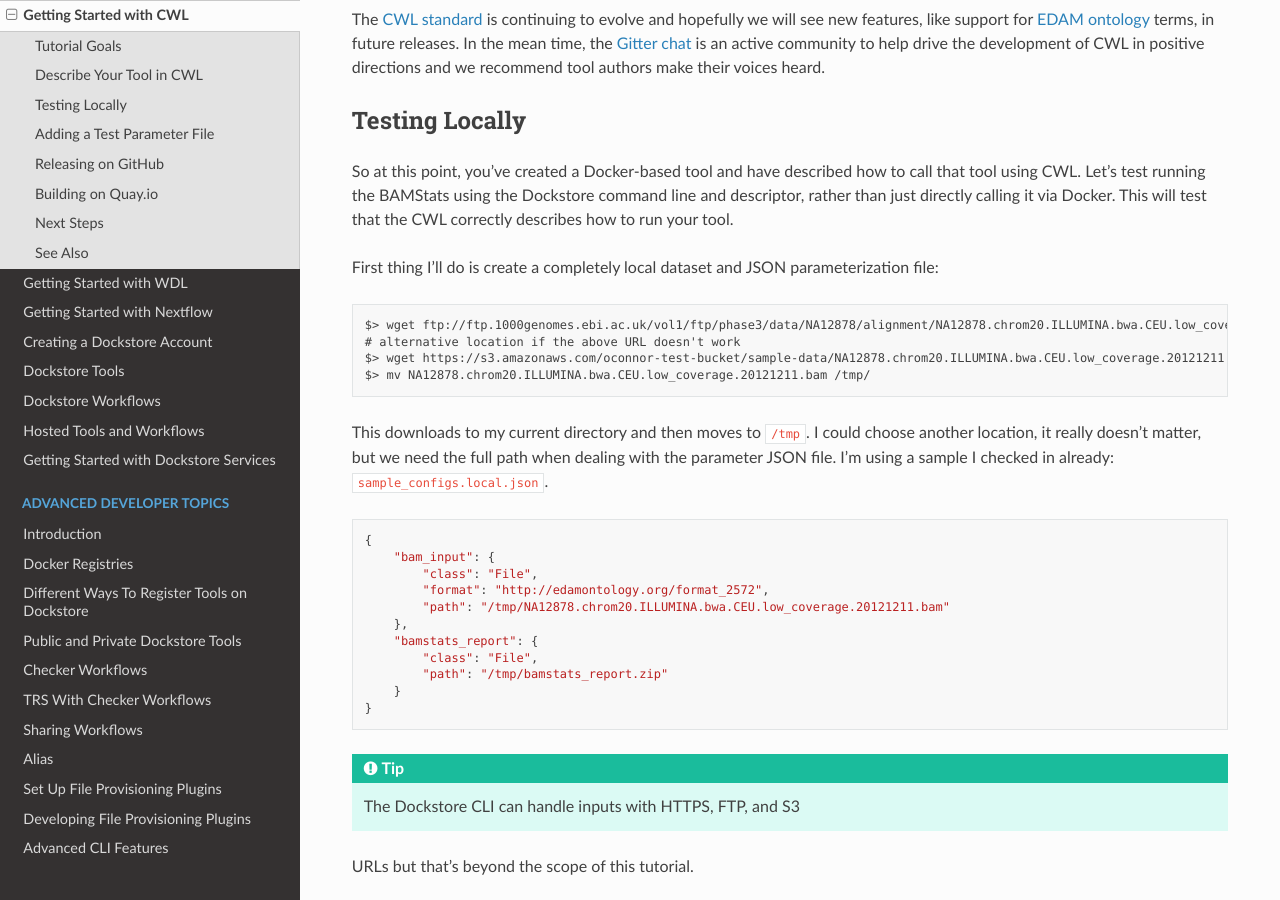
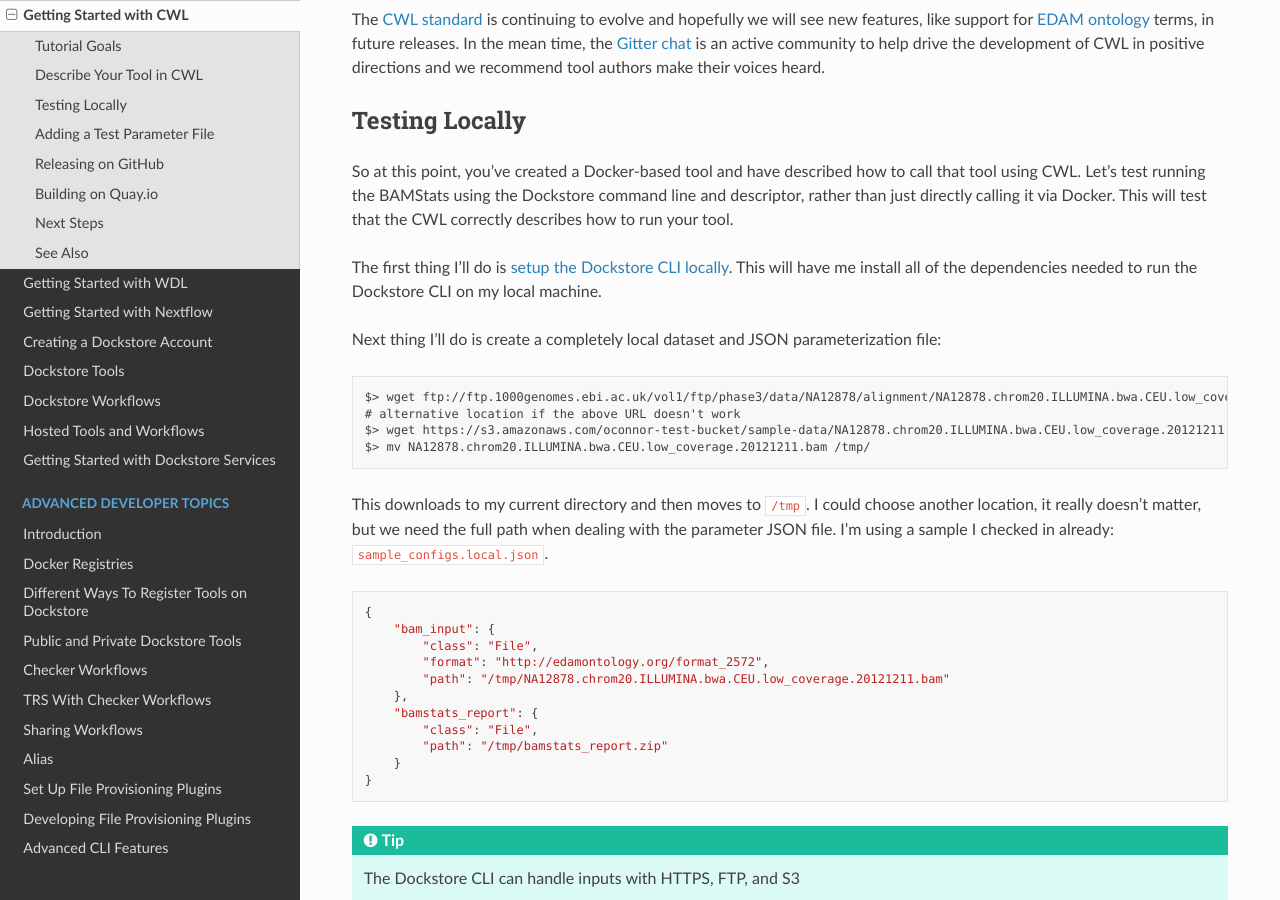
Before and after one commit to dockstore/dockstore-documentation, a Sphinx documentation site: the page built from docs/getting-started/getting-started-with-cwl.rst, in a window 1280 px wide and 900 px high, scrolled down 3736 px. Built offline with Sphinx 7.4.7 and the Read the Docs theme 2.0.0, drawn with Linux system fonts in a browser that asks for light colours.

Commit message:
ilnk user to onboarding

```diff
--- a/docs/getting-started/getting-started-with-cwl.rst
+++ b/docs/getting-started/getting-started-with-cwl.rst
@@ -221,7 +221,12 @@
 calling it via Docker. This will test that the CWL correctly describes
 how to run your tool.
 
-First thing I'll do is create a completely local dataset and JSON
+The first thing I'll do is
+`setup the Dockstore CLI locally <https://dockstore.org/quick-start>`__.
+This will have me install all of the dependencies needed to run the
+Dockstore CLI on my local machine.
+
+Next thing I'll do is create a completely local dataset and JSON
 parameterization file:
 
 ::
```
